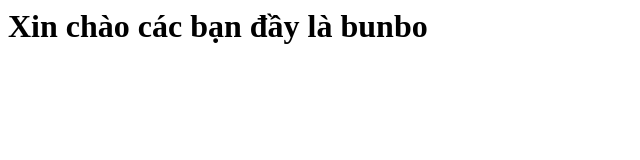
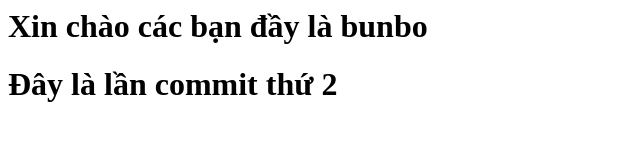
Before and after one commit to KHANGTRAMBOM/TestGit, a plain HTML site: page index.html in a window 1280 px wide. Shown: the whole page, without its empty margins (0-640 px from the left). Drawn offline with Linux system fonts and the light colour scheme.

Commit message:
Commit thứ 2

```diff
--- a/index.html
+++ b/index.html
@@ -1 +1,3 @@
 <h1>Xin chào các bạn đầy là bunbo</h1>
+
+<h1>Đây là lần commit thứ 2</h1>
```
